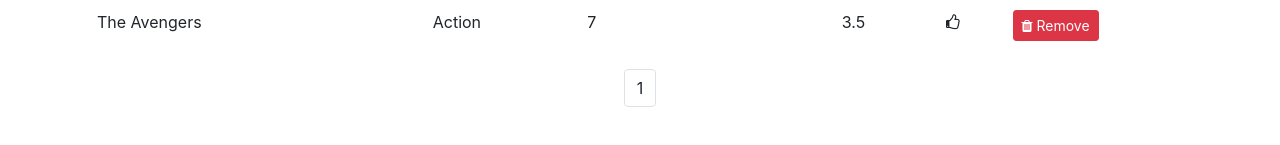
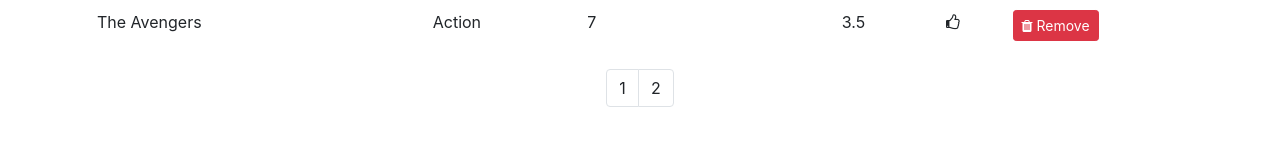
Before and after one commit to naseebbajracharya/movie-rental-react, a React (Create React App) app: page / in a window 1280 px wide. Shown: the part 563-708 px from the top of the page. Built offline with nearby package versions, Linux system fonts and the light colour scheme.

Commit message:
pagination pages displayed

```diff
--- a/src/components/common/pagination.jsx
+++ b/src/components/common/pagination.jsx
@@ -3,15 +3,20 @@ import _ from 'lodash';
 
 const Pagination = (props) => {
 
-    const {itemCount, pageSize} = props;
+    const {itemsCount, pageSize} = props;
 
-    const pagesCount = itemCount/pageSize;
+    const pagesCount = Math.ceil(itemsCount/pageSize);
+    if (pagesCount === 1) return null;
+    const pages = _.range(1, pagesCount + 1);
 
     return <nav>
         <ul className="pagination justify-content-center">
-            <li className="page-item">
-                <a onClick="" className="page-link">1</a>
+            {pages.map(page => (
+                <li key={page} className="page-item">
+                <a onClick="" className="page-link">{page}</a>
             </li>
+            ))}
+
         </ul>
     </nav>;
 }
```
Also changed, not shown: 1 other file (tests, documents, lock files or other folders).
